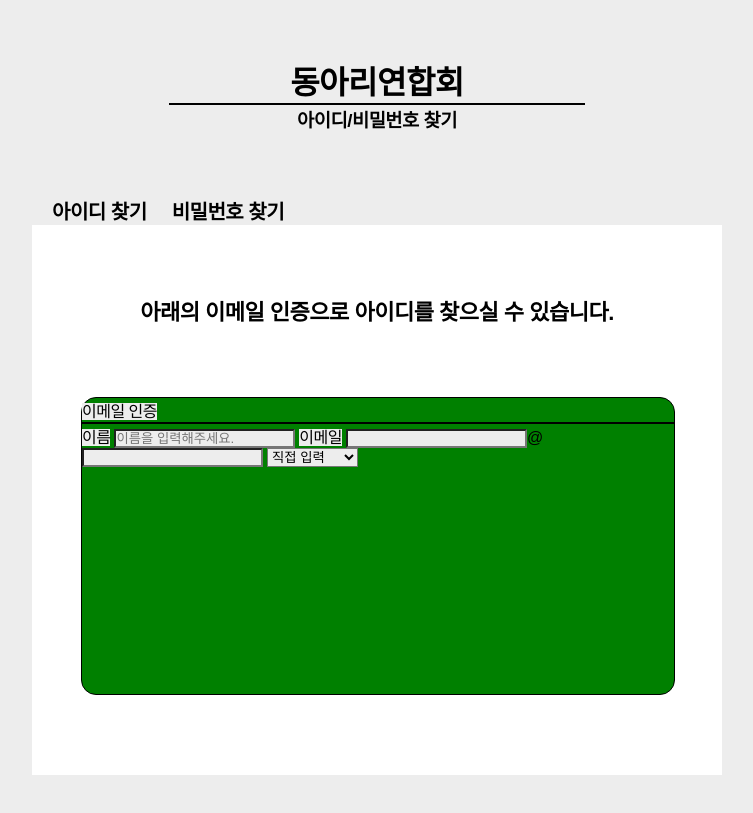
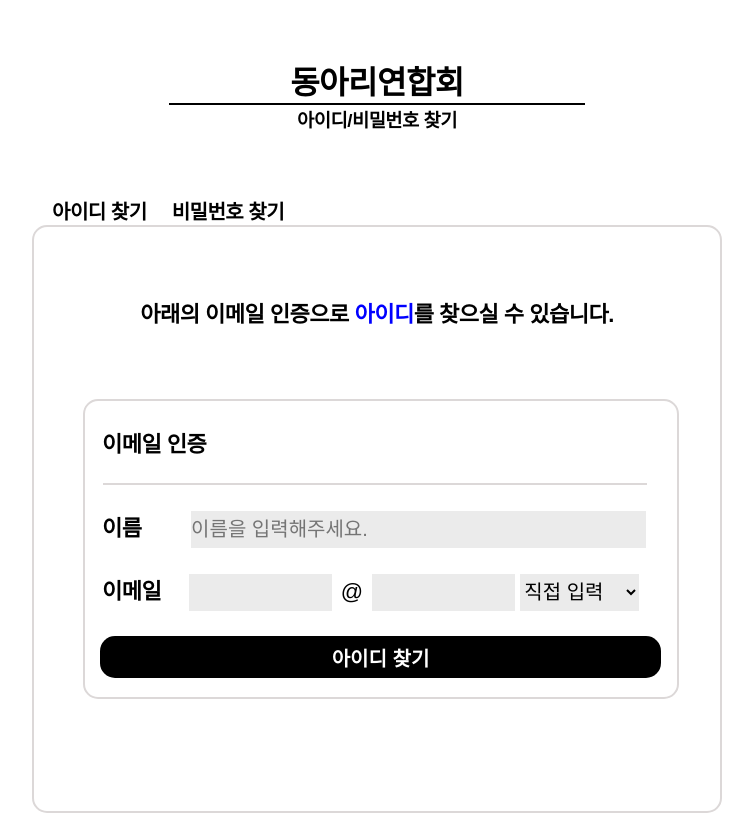
Before and after one commit to kdw4831/club_union, a PHP site: page /findID.html in a window 1280 px wide. Shown: the whole page, without its empty margins (263-1016 px from the left). Before the commit the page ends 775 px from the top, so only its background shows below. Run offline with PHP 8.4, Linux system fonts and the light colour scheme.

Commit message:
findID page completion

```diff
--- a/login_system/findID.css
+++ b/login_system/findID.css
@@ -4,7 +4,6 @@
     border-collapse: collapse;
     margin: 0;
     padding: 0;
-    background-color: #EDEDED;
     color: #000;
     font-family: 'Noto Sans KR', sans-serif;
 }
@@ -41,7 +40,6 @@ header{
     width: 690px;
     height: 579px;
     margin-top: 41px;
-    background-color: #fff;
 }
 
 .findID-PWline{
@@ -53,7 +51,8 @@ header{
 }
 
 .find-border2{
-    background-color: #fff;
+    border: 2px #DCD8D8 solid;
+    border-radius: 15px;
 }
 .find-border2 > h3{
     text-align: center;
@@ -64,16 +63,68 @@ header{
 
 .input-border{
     display: block;
-    border: 1px #000 solid;
-    background-color: #fff;
+    border: 2px #DCD8D8 solid;
     border-radius: 15px;
+    font-size: 22px;
     width: 592px;
     height: 296px;
     margin-left: 49px;
     margin-top: 71px;
-    background-color: green;
+    margin-bottom: 112px;
+}
+.input-border > ui > hr{
+    width: 542px;
+    margin-left: 18px;
+    margin-top: 25px;
+    border: 1px #DCD8D8 solid;
+}
+.input-border > ui > li{
+    margin-top: 25px;
+}
+.email-dlsemd{
+    margin-left: 17px;
+    font-weight: 600;
+}
+.name, .email{
+    margin-left: 17px;
+    font-weight: 600;
+}
+.input_name{
+    width: 455px;
+    height: 37px;
+    margin-left: 44px;
+}
+.input_email1{
+    margin-left: 22px;
+    margin-right: 9px;
+}
+.input_email2{
+    margin-left: 9px;
+}
+.input_email1, .input_email2{
+    text-align: center;
+    width: 143px;
+    height: 37px;
+}
+.section{
+    width: 119px;
+    height: 37px;
+}
+.input_name, .input_email1, .input_email2, .section{
+    font-size: 20px;
+    border: none;
+    background-color: #EBEBEB;
 }
 
-.text{
-    margin-top: 16px;
+
+.findID_button{
+    border: none;
+    background-color: #000;
+    color: #fff;
+    font-size: 20px;
+    font-weight: 600;
+    border-radius: 15px;
+    width: 561px;
+    height: 42px;
+    margin-left: 15px;
 }
--- a/login_system/findID.html
+++ b/login_system/findID.html
@@ -22,21 +22,30 @@
                     <a class="fPW">비밀번호 찾기</a>
                 </div>
                 <div class="find-border2">
-                    <h3>아래의 이메일 인증으로 아이디를 찾으실 수 있습니다.</h3>
+                    <h3>아래의 이메일 인증으로 <a style="color: blue;">아이디</a>를 찾으실 수 있습니다.</h3>
                     <div class="input-border">
-                        <a class="text">이메일 인증</a>
+                        <ui>
+                            <li><a class="email-dlsemd">이메일 인증</a></li>
                             <hr>
-                        <a>이름</a>
-                        <input type="text" placeholder="이름을 입력해주세요.">
-                        <a>이메일</a>
-                        <input type="text">@<input type="text">
-                        <select>
+                            <li>
+                                <a class="name">이름</a>
+                                <input class="input_name" type="text" placeholder="이름을 입력해주세요.">
+                            </li>
+                            <li>
+                                <a class="email">이메일</a>
+                                <input class="input_email1" type="text">@<input class="input_email2" type="text">
+                                <select class="section">
                                     <option value="직접입력">직접 입력</option>
                                     <option value="gmail.com">naver.com</option>
                                     <option value="gmail.com">gmail.com</option>
                                     <option value="gmail.com">daum.net</option>
                                     <option value="gmail.com">google.com</option>
                                 </select>
+                            </li>
+                            <li>
+                                <button class="findID_button">아이디 찾기</button>
+                            </li>
+                        </ui>
                     </div>
                 </div>
             </div>
--- a/login_system/style.css
+++ b/login_system/style.css
@@ -8,7 +8,7 @@
     font-family: 'Noto Sans KR', sans-serif;
 }
 hr{
-    border: 1px solid #000;
+    border: 1px #DCD8D8 solid;
 }
 
 .wrap{
@@ -43,12 +43,12 @@ header{
     transform: translateX(-50%);
     width: 416px;
     height: 326px;
-    border: 1px solid #000;
+    border: 2px #DCD8D8 solid;
     border-radius: 15px;
     box-shadow: 0px 4px 8px rgba(0, 0, 0, 0.2);
 }
 .input-border{
-    border: 1px solid #000;
+    border: 2px #DCD8D8 solid;
     width: 366px;
     height: 107px;
     border-radius: 15px;
```
Lines whose indentation alone changed are shown as unchanged.
